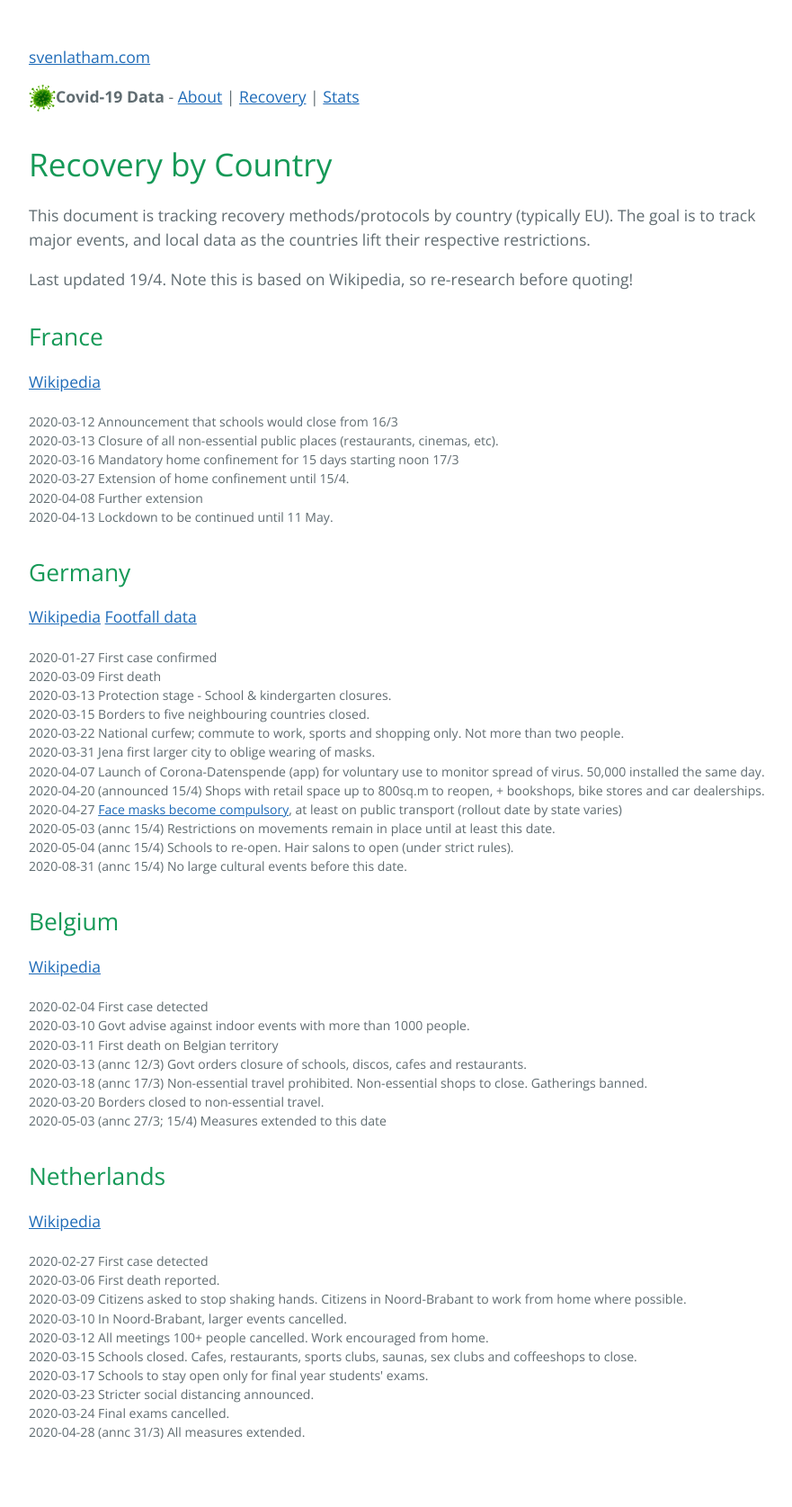
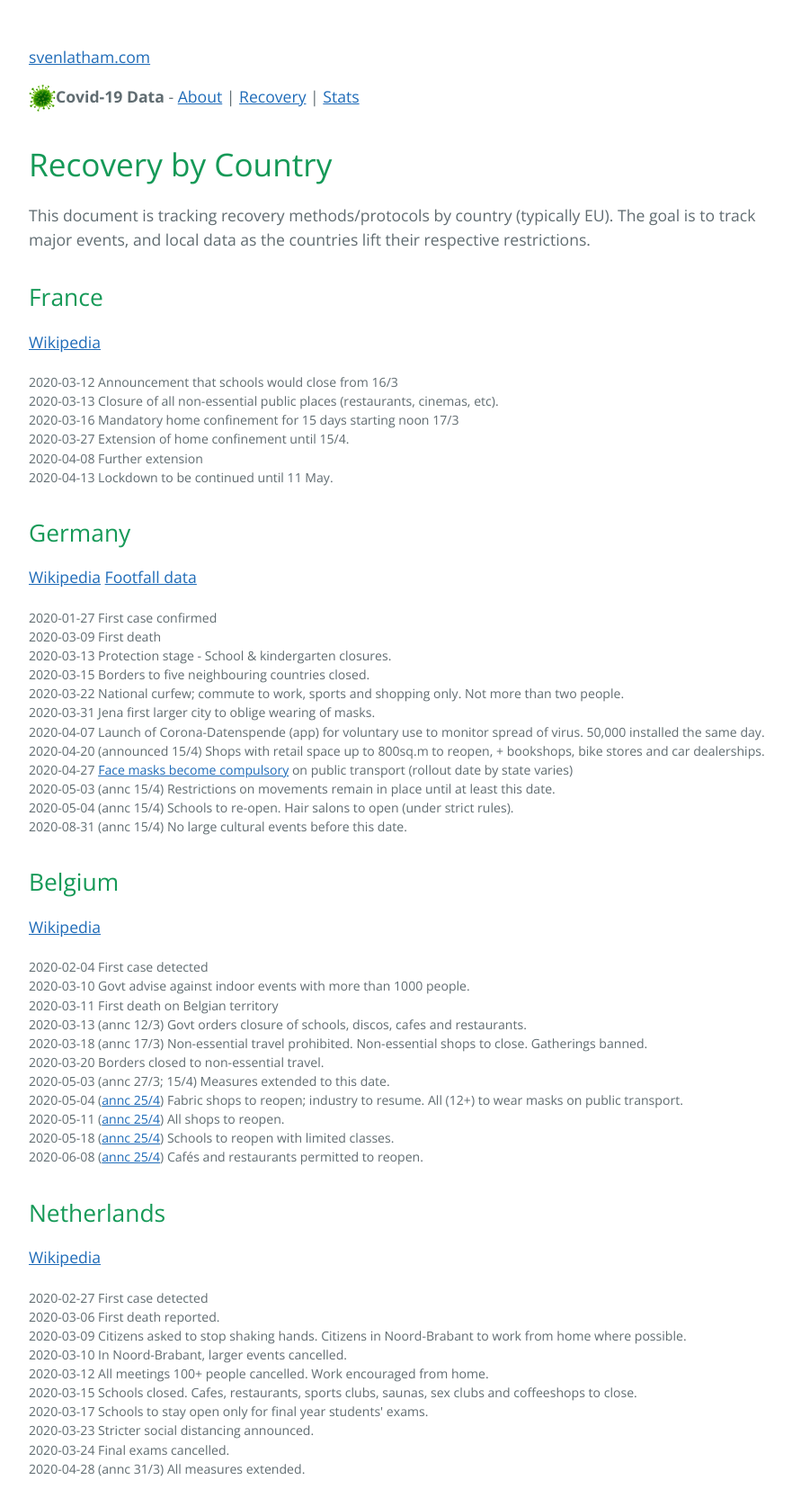
Before and after one commit to svenlatham/svenlatham-website, a Jekyll site: the page built from covid19/recovery.html, in a window 1280 px wide. Shown: the whole page at 90% size, without its empty margins (192-1073 px from the left). Built offline with Jekyll 4.4.1, drawn with Linux system fonts in a browser that asks for light colours; before the commit the page ends 1634 px from its top, so only the background shows below that.

Commit message:
Added details of Belgium lockdown relaxations

```diff
--- a/covid19/recovery.html
+++ b/covid19/recovery.html
@@ -7,8 +7,6 @@ layout: default
 <h1>Recovery by Country</h1>
 
 <p>This document is tracking recovery methods/protocols by country (typically EU). The goal is to track major events, and local data as the countries lift their respective restrictions.</p>
-
-<p>Last updated 19/4. Note this is based on Wikipedia, so re-research before quoting!</p>
 
 <h2>France</h2>
 <a href="https://en.wikipedia.org/wiki/2020_coronavirus_pandemic_in_France">Wikipedia</a>
@@ -34,7 +32,7 @@ layout: default
 2020-03-31 Jena first larger city to oblige wearing of masks.
 2020-04-07 Launch of Corona-Datenspende (app) for voluntary use to monitor spread of virus. 50,000 installed the same day.
 2020-04-20 (announced 15/4) Shops with retail space up to 800sq.m to reopen, + bookshops, bike stores and car dealerships.
-2020-04-27 <a href="https://www.bbc.co.uk/news/world-europe-52382196">Face masks become compulsory</a>, at least on public transport (rollout date by state varies)
+2020-04-27 <a href="https://www.bbc.co.uk/news/world-europe-52382196">Face masks become compulsory</a> on public transport (rollout date by state varies)
 2020-05-03 (annc 15/4) Restrictions on movements remain in place until at least this date.
 2020-05-04 (annc 15/4) Schools to re-open. Hair salons to open (under strict rules).
 2020-08-31 (annc 15/4) No large cultural events before this date.
@@ -51,7 +49,11 @@ layout: default
 2020-03-13 (annc 12/3) Govt orders closure of schools, discos, cafes and restaurants.
 2020-03-18 (annc 17/3) Non-essential travel prohibited. Non-essential shops to close. Gatherings banned.
 2020-03-20 Borders closed to non-essential travel.
-2020-05-03 (annc 27/3; 15/4) Measures extended to this date
+2020-05-03 (annc 27/3; 15/4) Measures extended to this date.
+2020-05-04 (<a href="https://www.bbc.co.uk/news/world-europe-52421723">annc 25/4</a>) Fabric shops to reopen; industry to resume. All (12+) to wear masks on public transport.
+2020-05-11 (<a href="https://www.bbc.co.uk/news/world-europe-52421723">annc 25/4</a>) All shops to reopen.
+2020-05-18 (<a href="https://www.bbc.co.uk/news/world-europe-52421723">annc 25/4</a>) Schools to reopen with limited classes.
+2020-06-08 (<a href="https://www.bbc.co.uk/news/world-europe-52421723">annc 25/4</a>) Cafés and restaurants permitted to reopen.
 </div>
 
 <h2>Netherlands</h2>
```
